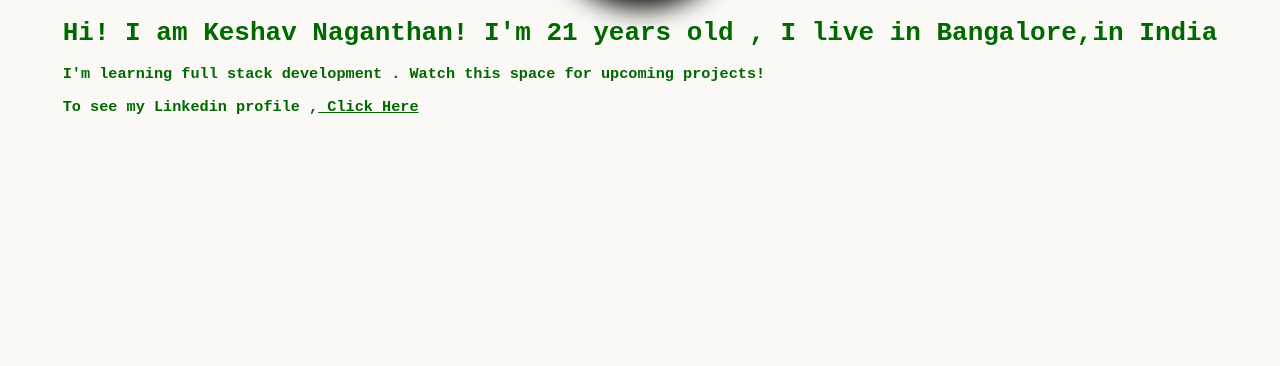
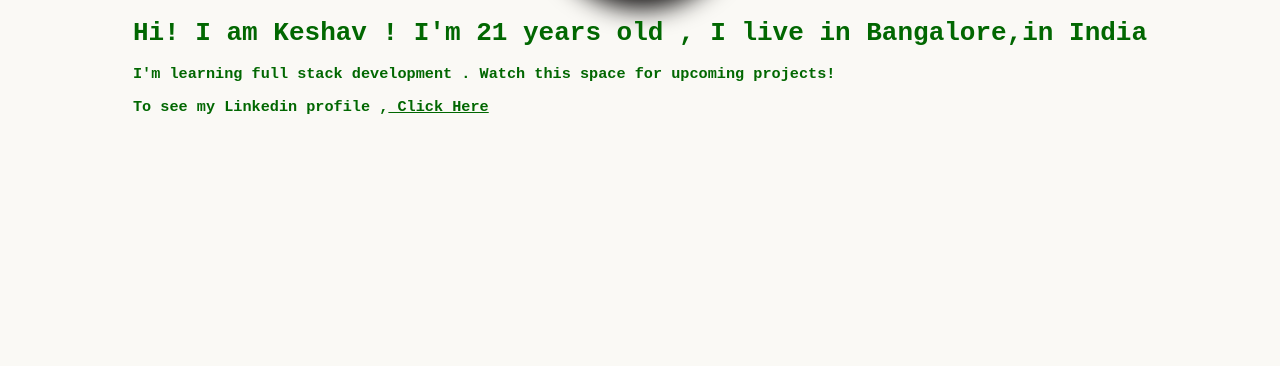
Before and after one commit to Beginner-Kesh/basic-portfolio, a plain HTML site: page index.html in a window 1280 px wide. Shown: the part 434-800 px from the top of the page. Drawn offline with Linux system fonts and the light colour scheme.

Commit message:
fix:text

```diff
--- a/index.html
+++ b/index.html
@@ -16,7 +16,7 @@
 
     <div class="site-header-content">
 
- <h1>  Hi! I am Keshav Naganthan! I'm 21 years old , I live in Bangalore,in India</h1>
+ <h1>  Hi! I am Keshav ! I'm 21 years old , I live in Bangalore,in India</h1>
  <h3>  I'm learning full stack development . Watch this space for upcoming projects! </h3>
  <h3>   To see my Linkedin profile ,<a class ="course-link" href="https://www.linkedin.com/in/keshav-naganathan-10082a18a/"> Click Here</a>  </h3>
     </div>
```
